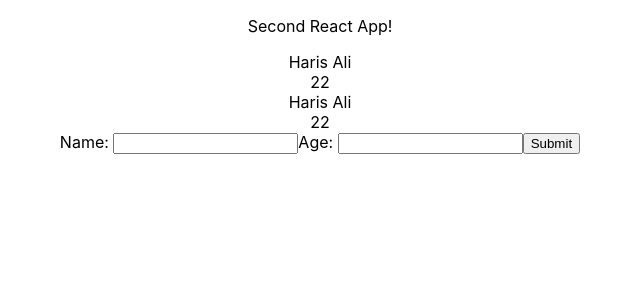
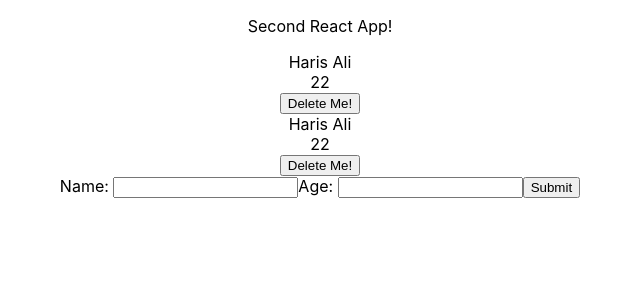
Before and after one commit to HarisAli-git/React-Redux, a React (Create React App) app: page / in a window 1280 px wide. Shown: the top 300 px of the page, without its empty margins (320-960 px from the left). Built offline with nearby package versions, Linux system fonts and the light colour scheme.

Commit message:
Added Delete functionality

```diff
--- a/src/App.js
+++ b/src/App.js
@@ -11,6 +11,18 @@ class App extends Component{
     {name: "Haris Ali", age: 22, id: 2},
     {name: "Haris Ali", age: 22, id: 3}
     ]
+  }
+
+  DeletePerson = (id) => {
+    console.log(id);
+    let c_people = this.state.people.filter(person => {
+      return person.id !== id;
+    })
+
+    this.setState({
+      people: c_people
+    })
+
   }
 
   AddPerson = (person) => {
@@ -32,7 +44,7 @@ class App extends Component{
       <p>
         Second React App!
       </p>
-      <Com1 crowd = {this.state.people}/>
+      <Com1 crowd = {this.state.people} deletePerson={this.DeletePerson}/>
       <AddPerson AddPerson = {this.AddPerson}/>
     </div>
   );}
--- a/src/Com2.js
+++ b/src/Com2.js
@@ -1,6 +1,6 @@
 import React from 'react'
 
-const Com1 = ({crowd}) => {
+const Com1 = ({crowd, deletePerson}) => {
     const people = crowd.map(person => {
         return person.age > 21 ? (
             <div className="person" key={person.id}>
@@ -10,6 +10,7 @@ const Com1 = ({crowd}) => {
                 <div>
                     {person.age}
                 </div>
+                <button onClick={() => {deletePerson(person.id)}}>Delete Me!</button>
             </div>
         ): null;
     })
```
